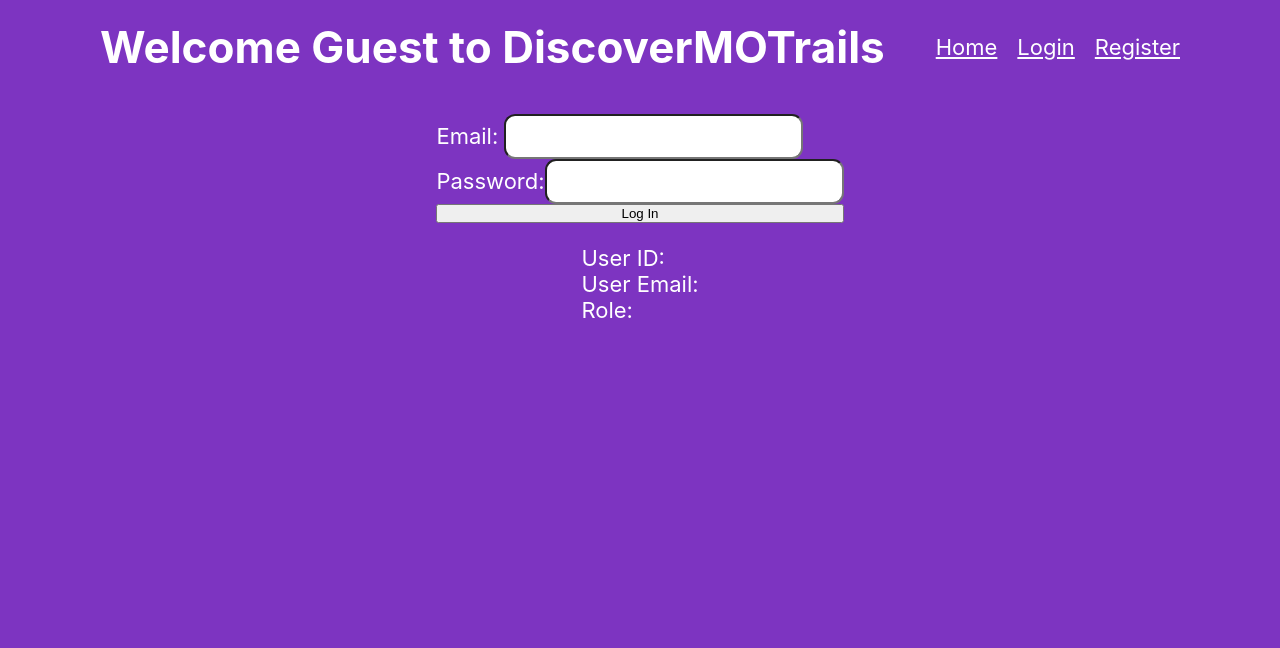
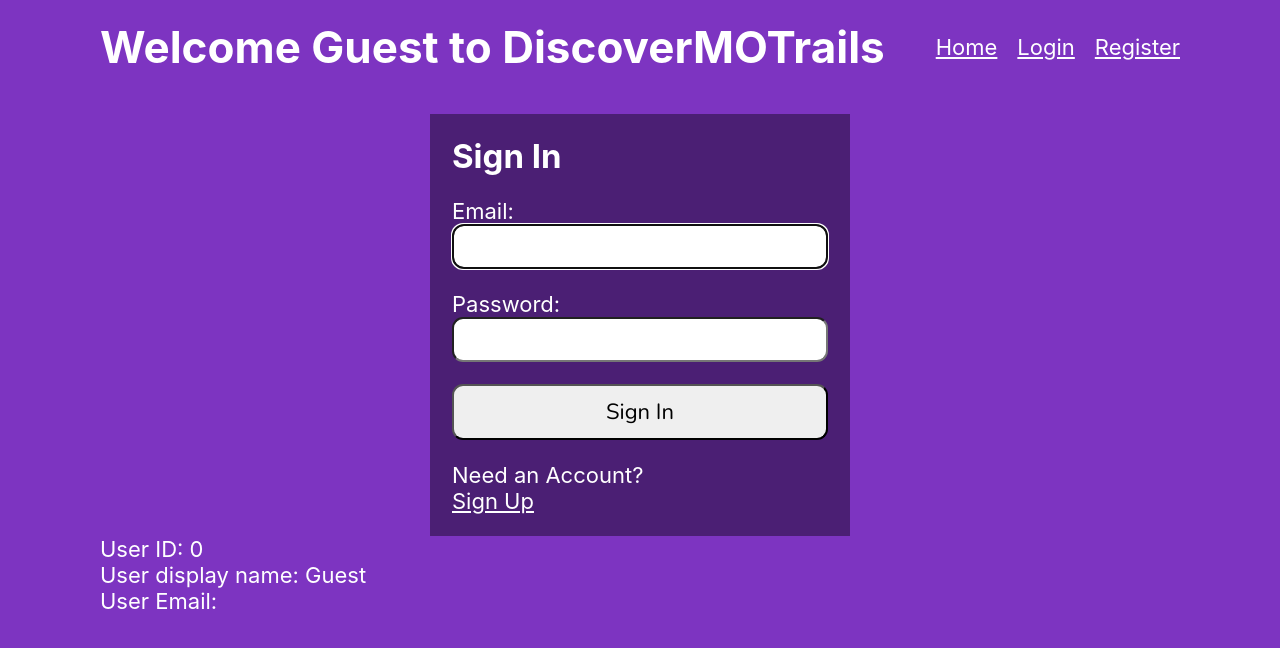
Before and after one commit to schmidward/DiscoverMOTrailsDev, a React (Create React App) app: page /login in a window 1280 px wide. Shown: the top 648 px of the page. Built offline with nearby package versions, Linux system fonts and the light colour scheme.

Commit message:
Refined login form and established a site level user context.

```diff
--- a/src/components/header/header.js
+++ b/src/components/header/header.js
@@ -5,7 +5,6 @@ import { useUserContext } from '../../context/userContext';
 
 function Header() {
     const {user} = useUserContext();
-    console.log(user);
     return (
         <header>
             <div className='header-container'>
--- a/src/components/login/login.jsx
+++ b/src/components/login/login.jsx
@@ -1,110 +1,106 @@
-import React, { useState } from 'react';
-import { useForm } from 'react-hook-form';
-import axios from 'axios';
-import PropTypes from 'prop-types';
+import React, { useRef, useState, useEffect, useContext } from "react";
+import axios from "../../api/axios";
 import './login.css';
 import { useCookies } from 'react-cookie';
+import { useUserContext } from "../../context/userContext";
 
+const LOGIN_URL = '/user';
 
-export default function Login() {
-  const [username, setUserName] = useState("");
-  const [password, setPassword] = useState("");
-  const [basicAuth, setBasicAuth] = useState();
-  const [userData, setUserData] = useState("");
+const Login = () => {
+  const {user, logIn} = useUserContext();
+	const userRef = useRef();
+	const errRef = useRef();
+
+	const [formUser, setFormUser] = useState('');
+	const [pwd, setPwd] = useState('');
+	const [errMsg, setErrMsg] = useState('');
+	const [success, setSuccess] = useState(false);
   const [cookies, setCookie] = useCookies(['XSRF-TOKEN', 'Authorization'])
 
-//   const handleSubmit = async e => {
-//     e.preventDefault();
-//     const token = await loginUser({
-//       data.username,
-//       data.password
-//     });
-//     setToken(token);
-//   }
+	useEffect(() => {
+		userRef.current.focus();
+	}, []);
 
-  const {
-    register,
-    handleSubmit,
-    // formState: { errors },
-  } = useForm();
+	useEffect(() => {
+		setErrMsg('');
+	}, [formUser, pwd]);
+
+  const handleSubmit = async (e) => {
+    e.preventDefault();
+    const response = await (
+      axios.get(LOGIN_URL, {
+      auth: {
+        username: formUser,
+        password: pwd
+      }
+
+    }
+    ));
+    console.log(response);
+    setCookie('XSRF-TOKEN', response.headers["x-xsrf-token"]);
+    setCookie('Authorization', response.headers.authorization, { maxAge: 30000}); //maxAge counts in seconds
+    logIn(response.data.id, "dummy display name", response.data.username, response.data.password, response.data.isLoggedIn);
+
+    setFormUser('');
+		setPwd('');
+		setSuccess(true);
+  }
 
   /* TODO: SET global authorization header for Axios
      TODO: Set user infomration based on login */
 
 
-  async function getUser(username, password) {
-
-      const response = await (
-        axios.get('http://localhost:8080/user', {
-        auth: {
-          username: username,
-          password: password
-        }
-
-      }
-      ));
-      console.log(response);
-      console.log(response.headers['x-xsrf-token']);
-      setCookie('XSRF-TOKEN', response.headers["x-xsrf-token"]);
-      setCookie('Authorization', response.headers.authorization, { maxAge: 30000}); //maxAge counts in seconds
-      console.log(cookies);
-      if (response.headers.authorization) {
-        localStorage.setItem("user", JSON.stringify(response.data));
-      }
-
-
-      return response.data;
-     }
-
-  const onSubmit = (data) => {
-    console.log(data);
-    var auth = 'Basic ' + btoa(data.username + ':' + data.password);
-    console.log(auth);
-    setUserName(data.username);
-    setPassword(data.password);
-    console.log(username);
-    console.log(password);
-
-    const userData = getUser(data.username, data.password);
-
-  }
 
   return (
     <>
-    <div className='login-wrapper'>
-      <form className="form" onSubmit={handleSubmit(onSubmit)}>
-          {/* TODO: Reset Login form values after successful login */}
-
-          <div className="label-wrapper">
-              <label htmlFor="username">Email: </label>
-              <input
+      <section>
+          <p
+            ref={errRef}
+            className={errMsg ? "errmsg" : "offscreen"}
+            aria-live="assertive"
+          >
+            {errMsg}
+          </p>
+          <h1>Sign In</h1>
+          <form onSubmit={handleSubmit}>
+            <label htmlFor="username">Email:</label>
+            <input
               type="text"
               id="username"
-              {...register("username", { required: true })}
-              />
-          </div>
-
-          <div className="label-wrapper">
-              <label htmlFor="password">Password:</label>
-              <input
+              ref={userRef}
+              autoComplete="off"
+              onChange={(e) => setFormUser(e.target.value)}
+              value={formUser}
+              required
+            />
+            <label htmlFor="password">Password:</label>
+            <input
               type="password"
               id="password"
-              {...register("password", { required: true })} />
-          </div>
+              onChange={(e) => setPwd(e.target.value)}
+              value={pwd}
+              required
+            />
+            <button>Sign In</button>
+          </form>
+          <p>
+            Need an Account?
+            <br />
+            <span className="line">
+              <a href="/register">Sign Up</a>
+            </span>
+          </p>
+        </section>
 
-          <input type="submit" value="Log In" />
-      </form>
+
+
         <div>
-          <p>User ID: {userData.id}</p>
-          <p>User Email: {userData.username}</p>
-          <p>Role: {userData.role}</p>
+          <p>User ID: {user.id}</p>
+          <p>User display name: {user.displayName}</p>
+          <p>User Email: {user.email}</p>
         </div>
-
-    </div>
     </>
   );
 }
 
-// Login.propTypes = {
-//   setToken: PropTypes.func.isRequired
-// }
+export default Login;
--- a/src/components/register/register.jsx
+++ b/src/components/register/register.jsx
@@ -232,8 +232,7 @@ const Register = () => {
                     Already registered?
                     <br />
                     <span className="line">
-                        {/*put router link here*/}
-                        {/* <a href="#">Sign In</a> */}
+                        <a href="/login">Sign In</a>
                     </span>
                     </p>
             </section>
--- a/src/context/user.ts
+++ b/src/context/user.ts
@@ -7,7 +7,7 @@ export default class User {
 
     constructor(id: number, displayName: string, email: string, password: string, accountLoggedIn: boolean) {
         this.id = id;
-        this. displayName = displayName;
+        this.displayName = displayName;
         this.email = email;
         this.password = password;
         this.accountLoggedIn = accountLoggedIn;
--- a/src/context/userContext.js
+++ b/src/context/userContext.js
@@ -13,8 +13,8 @@ const USER = new User(0, "Guest",      "",      "",      false);
 export function UserContextProvider({ children }) {
     const [user, setUser] = useState(USER);
 
-    function logIn(username) {
-        setUser({name: username, isGuestUser: false})
+    function logIn(id, displayName, email, password, isLoggedIn) {
+        setUser(new User(id, displayName, email, password, isLoggedIn));
     }
     function logOut() {
         setUser(USER);
```
